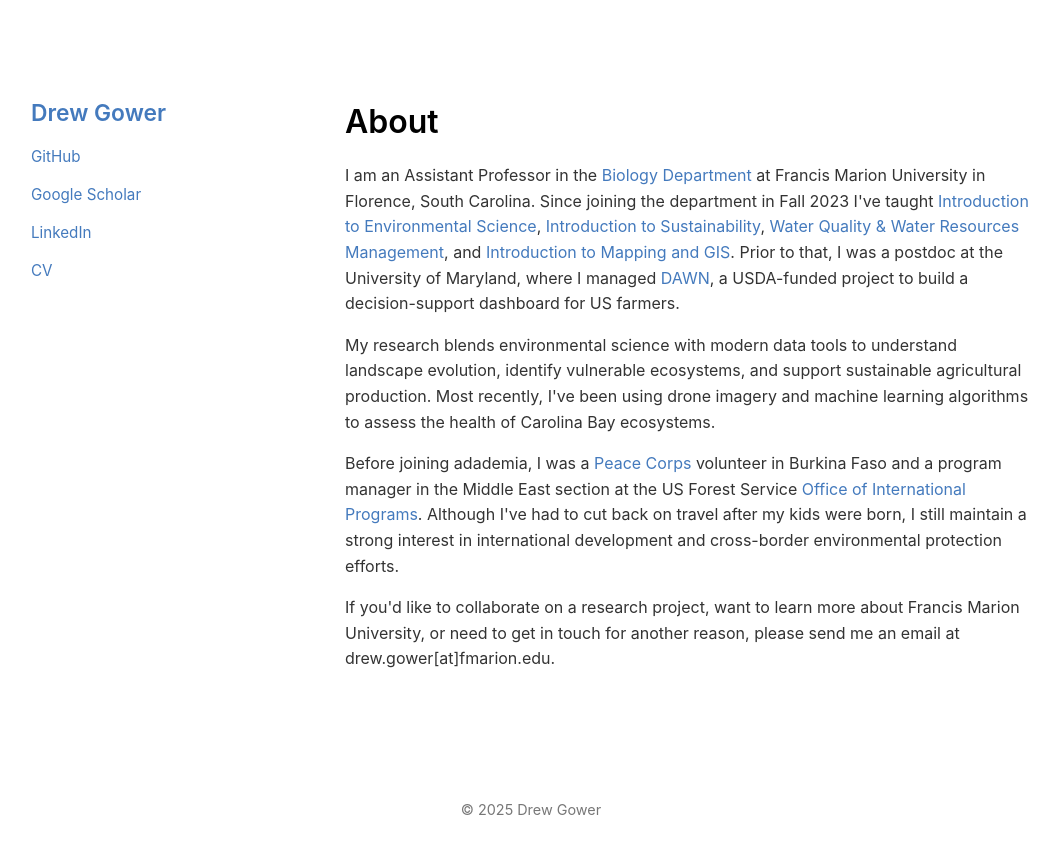
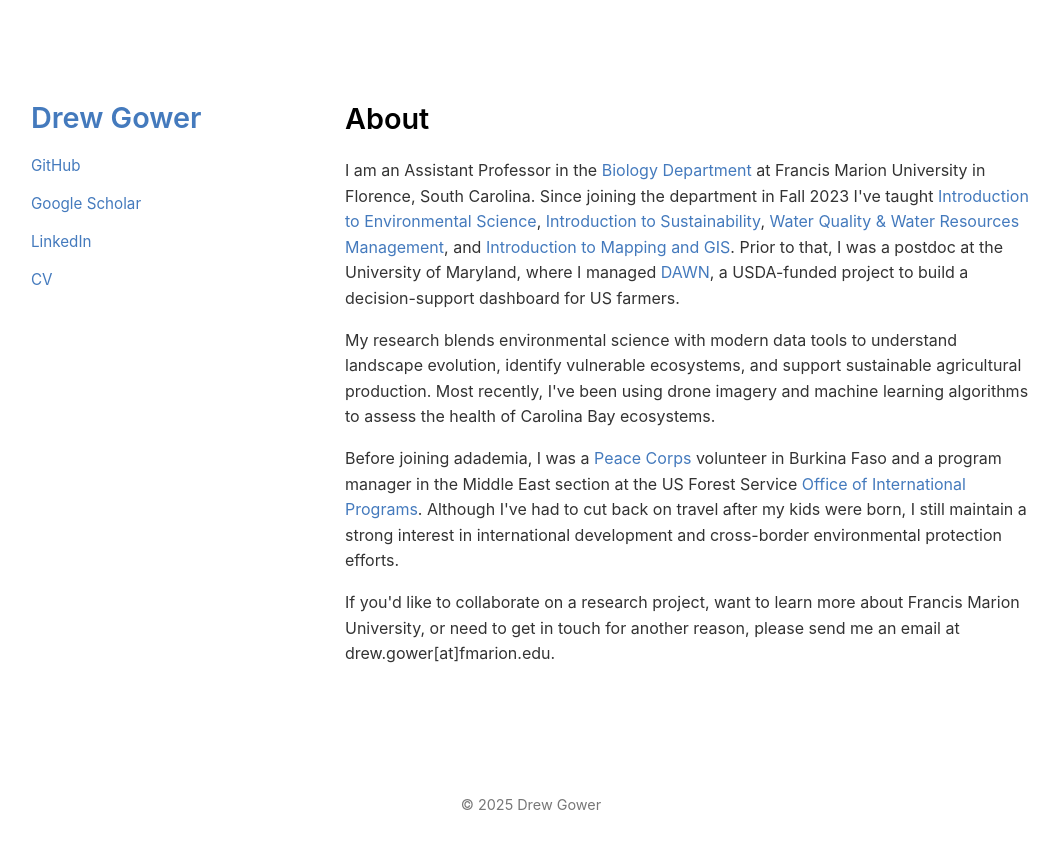
Before and after one commit to dbg6y/dbg6y.github.io, a Jekyll site: the page built from index.html, in a window 1280 px wide. Shown: the top 854 px of the page, without its empty margins (109-1168 px from the left). Built offline with Jekyll 4.4.1, drawn with Linux system fonts in a browser that asks for light colours.

Commit message:
changed fonts again

```diff
--- a/assets/css/style.css
+++ b/assets/css/style.css
@@ -17,11 +17,24 @@ h1, h2, h3 {
   color: #000;
 }
 
+h1 {
+  font-size: 1.8rem;
+}
+
+h2 {
+  font-size: 1.5rem;
+}
+
+h3 {
+  font-size: 1.2rem;
+}
+
 /* Links */
 a {
   color: #447abd;
   text-decoration: none;
 }
+
 a:hover {
   text-decoration: underline;
 }
```
Also changed, not shown: 2 other files.
